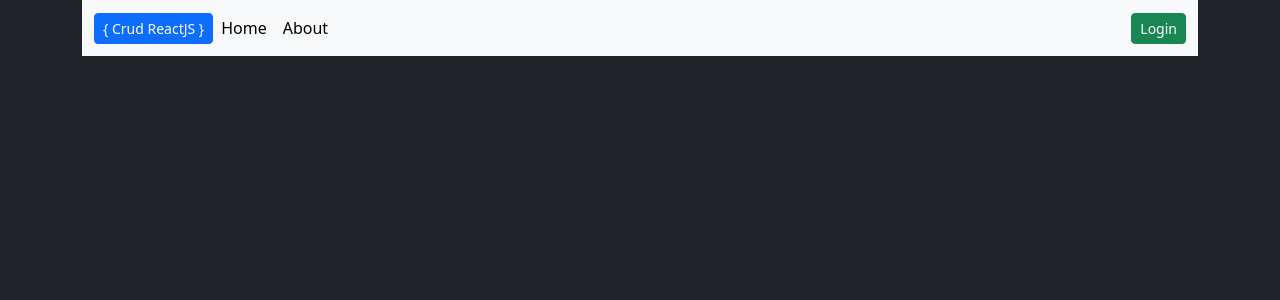
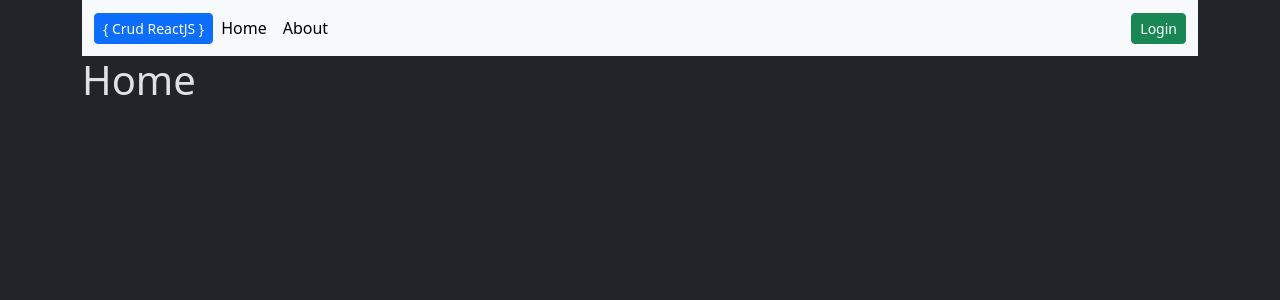
Before and after one commit to arnaldo-tomo/Reactjs-Front, a React (Create React App) app in the folder god/: page /Home in a window 1280 px wide. Shown: the top 300 px of the page. Built offline with nearby package versions, Linux system fonts and the light colour scheme.

Commit message:
Update Home.js

```diff
--- a/god/src/pages/Home.js
+++ b/god/src/pages/Home.js
@@ -8,6 +8,9 @@ class Home extends Component {
         return (
             <>
                 <Menu />
+                <div className="container ">
+                    <h1>Home</h1>
+                </div>
             </>
         );
     }
```
